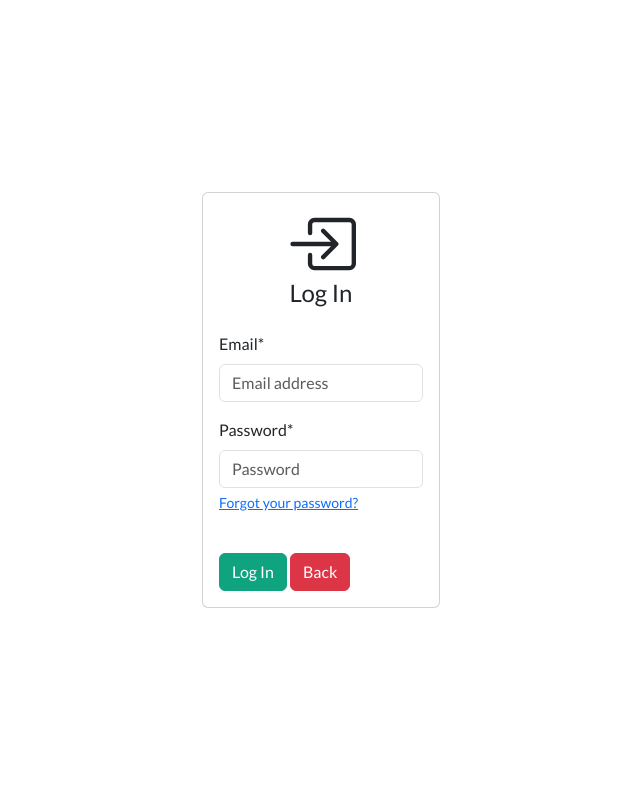
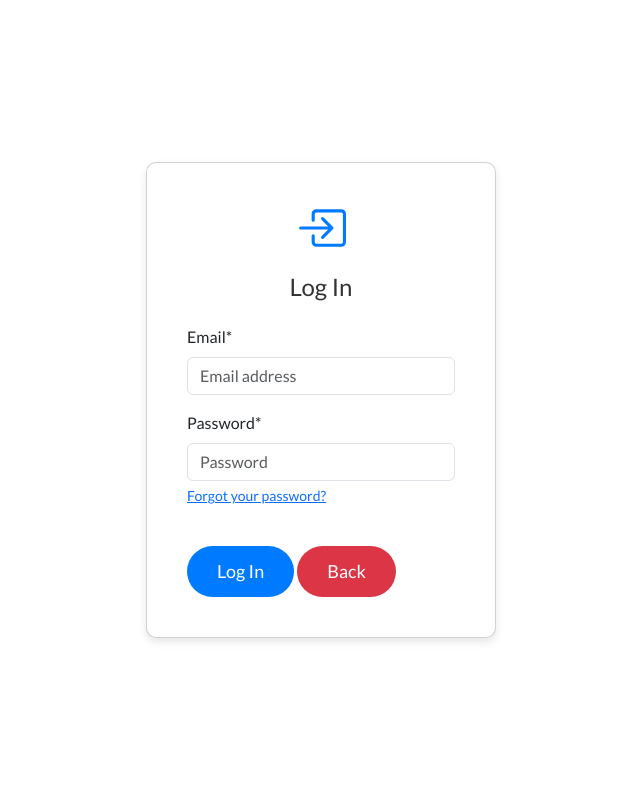
Before and after one commit to ethandiedericks/grow-v2, a Django app: page /accounts/login/ in a window 1280 px wide. Shown: the whole page, without its empty margins (319-959 px from the left). Run offline with Django 4.2, Linux system fonts and the light colour scheme; data that the repository does not hold is empty; some libraries are stand-ins or nearby versions.

Commit message:
templates layout updated

```diff
--- a/static/css/main.css
+++ b/static/css/main.css
@@ -8,6 +8,12 @@ body {
     font-family: 'Lato', sans-serif;
     /* Apply the Noto Sans font as the default font */
 }
+
+
+
+
+
+/*------- CSS for budget page --------*/
 
 input:focus {
     border-color: #10a37f !important; /* Change to your preferred shade of green */
@@ -44,11 +50,17 @@ input:focus {
     box-shadow: 0 0 0 0.2rem rgba(220, 53, 69, 0.25) !important;
 }
 
-/* Reset expense input border when not focused */
 .expense-form .form-control:not(:focus) {
     border-color: #ced4da; /* Default Bootstrap input border color */
     box-shadow: none; /* Remove the shadow when not focused */
 }
+
+
+
+
+
+/*------- CSS for dashboard page --------*/
+
 .custom-income-color {
     background-color: #10a37f;
 }
@@ -63,3 +75,183 @@ input:focus {
     height:40vh;
     width:100%;
 }
+
+/*------- CSS for home page --------*/
+.welcome-section {
+    margin-top: 100px;
+    text-align: center;
+    padding: 80px 20px;
+    background-color: #f9f9f9;
+    border-radius: 10px;
+    box-shadow: 0 8px 16px rgba(0, 0, 0, 0.1);
+}
+.welcome-section h1 {
+    font-size: 48px;
+    margin-bottom: 20px;
+    color: #333;
+}
+.welcome-section p {
+    font-size: 20px;
+    margin-bottom: 40px;
+    color: #555;
+}
+.btn {
+    margin-top: 20px;
+    padding: 10px 30px;
+    font-size: 18px;
+    border-radius: 30px;
+    transition: all 0.3s ease;
+}
+
+
+
+
+
+/*-------- CSS for logout page --------*/
+
+.logout-container {
+    margin-top: 100px;
+    text-align: center;
+    padding: 40px;
+    background-color: #f9f9f9;
+    border-radius: 10px;
+    box-shadow: 0 8px 16px rgba(0, 0, 0, 0.1);
+}
+.logout-container h1 {
+    font-size: 36px;
+    margin-bottom: 20px;
+}
+.logout-container p {
+    font-size: 18px;
+    margin-bottom: 30px;
+    color: #555;
+}
+
+
+
+.logout-btn,
+.cancel-logout-btn {
+    padding: 12px 30px;
+    font-size: 18px;
+    border-radius: 30px;
+    transition: all 0.1s ease;
+}
+.logout-btn:hover {
+    background-color: #d9534f;
+    border: 2px solid #d9534f;
+}
+.cancel-logout-btn:hover {
+    background-color: #6c757d;
+    border: 2px solid #6c757d;
+}
+
+
+
+/*-------- CSS for login ---------*/
+
+.login-container {
+    height: 100vh;
+    display: flex;
+    justify-content: center;
+    align-items: center;
+}
+.login-card {
+    width: 350px;
+    border-radius: 10px;
+    box-shadow: 0 4px 8px rgba(0, 0, 0, 0.1);
+}
+.login-card-body {
+    padding: 40px;
+}
+.card-title {
+    font-size: 24px;
+    margin-bottom: 20px;
+    color: #333;
+}
+.bi-box-arrow-in-right {
+    width: 50px;
+    height: 50px;
+    margin-bottom: 20px;
+    color: #007bff; /* You can adjust the color if needed */
+}
+
+.btn-custom-login {
+    padding: 12px 30px;
+    font-size: 18px;
+    border-radius: 30px;
+    background-color: #007bff; /* You can adjust the color if needed */
+    border: none;
+    color: white;
+    transition: all 0.3s ease;
+}
+.btn-custom-login:hover {
+    background-color: #0056b3; /* You can adjust the color if needed */
+    color: white;
+}
+.btn-back {
+    padding: 12px 30px;
+    font-size: 18px;
+    border-radius: 30px;
+    background-color: #dc3545; /* You can adjust the color if needed */
+    border: none;
+    color: white;
+    transition: all 0.3s ease;
+}
+.btn-back:hover {
+    background-color: #bb2d3b; /* You can adjust the color if needed */
+    color: white;
+}
+
+/*------- CSS for sign up page ------*/
+
+.signup-container {
+    height: 100vh;
+    display: flex;
+    justify-content: center;
+    align-items: center;
+}
+.signup-card {
+    width: 350px;
+    border-radius: 10px;
+    box-shadow: 0 4px 8px rgba(0, 0, 0, 0.1);
+}
+.signup-card-body {
+    padding: 40px;
+}
+.card-title {
+    font-size: 24px;
+    margin-bottom: 20px;
+    color: #333;
+}
+.bi-person-plus {
+    width: 50px;
+    height: 50px;
+    margin-bottom: 20px;
+    color: #10a37f; /* You can adjust the color if needed */
+}
+
+
+.btn-custom-signup {
+    padding: 12px 30px;
+    font-size: 18px;
+    border-radius: 30px;
+    background-color: #10a37f; /* You can adjust the color if needed */
+    border: none;
+    color: white;
+    transition: all 0.3s ease;
+}
+.btn-custom-signup:hover {
+    background-color: #0f8769; /* You can adjust the color if needed */
+}
+.btn-back {
+    padding: 12px 30px;
+    font-size: 18px;
+    border-radius: 30px;
+    background-color: #dc3545; /* You can adjust the color if needed */
+    border: none;
+    color: white;
+    transition: all 0.3s ease;
+}
+.btn-back:hover {
+    background-color: #bb2d3b; /* You can adjust the color if needed */
+}
--- a/templates/_base.html
+++ b/templates/_base.html
@@ -23,8 +23,11 @@
       {% include 'header.html' %}
     {% endif %}
 
-        {% block content %}
-        {% endblock content %}
+    {% block extra_css %}
+    {% endblock extra_css %}
+
+    {% block content %}
+    {% endblock content %}
 
     <!-- Your existing HTML code -->
 
--- a/templates/account/login.html
+++ b/templates/account/login.html
@@ -5,11 +5,21 @@
     Log In
 {% endblock title %}
 
+{% block extra_css %}
+    <style>
+
+        /* Input focus style for login page only */
+        .login-card-body input:focus {
+            border-color: #007bff !important;
+            box-shadow: inset 0 1px 1px rgba(0,0,0,.075), 0 0 8px rgba(102,175,233,.6) !important;
+        }
+    </style>
+{% endblock extra_css %}
 
 {% block content %}
-<div class="container d-flex justify-content-center align-items-center" style="height: 100vh;">
-    <div class="card">
-        <div class="card-body">
+    <div class="container login-container">
+        <div class="card login-card">
+            <div class="card-body login-card-body">
                 <div class="text-center">
                     <svg xmlns="http://www.w3.org/2000/svg" width="70" height="70" fill="currentColor" class="bi bi-box-arrow-in-right" viewBox="0 0 16 16">
                         <path fill-rule="evenodd" d="M6 3.5a.5.5 0 0 1 .5-.5h8a.5.5 0 0 1 .5.5v9a.5.5 0 0 1-.5.5h-8a.5.5 0 0 1-.5-.5v-2a.5.5 0 0 0-1 0v2A1.5 1.5 0 0 0 6.5 14h8a1.5 1.5 0 0 0 1.5-1.5v-9A1.5 1.5 0 0 0 14.5 2h-8A1.5 1.5 0 0 0 5 3.5v2a.5.5 0 0 0 1 0z"/>
@@ -22,10 +32,9 @@
                     {% csrf_token %}
                     {{ form | crispy }}
 
-                <button type="submit" class="btn btn-custom mt-4">Log In</button>
-                <a href="{% url 'home' %}"><button type="button" class="btn btn-danger btn-block mt-4">Back</button></a>
+                    <button type="submit" class="btn btn-custom-login mt-4">Log In</button>
+                    <a href="{% url 'home' %}" class="btn btn-back btn-block mt-4">Back</a>
                 </form>
-
             </div>
         </div>
     </div>
```
Also changed, not shown: templates/account/logout.html (+8 -3 lines), templates/account/signup.html (+6 -9 lines), templates/home.html (+8 -17 lines), db.sqlite3. Lines whose indentation alone changed are shown as unchanged.
